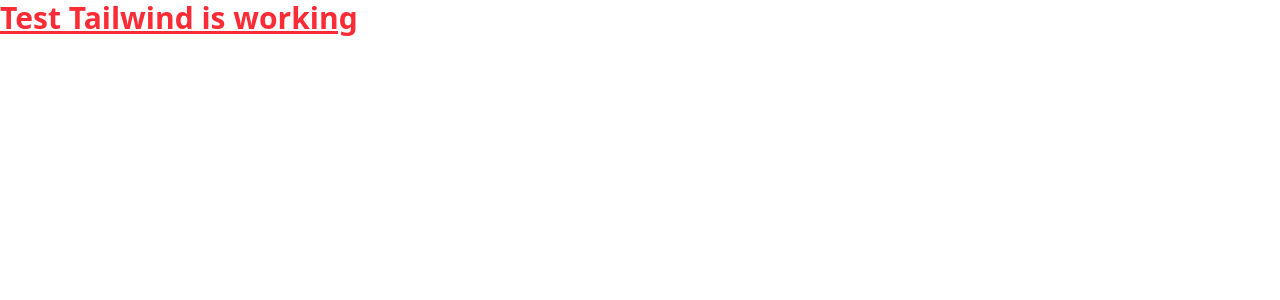
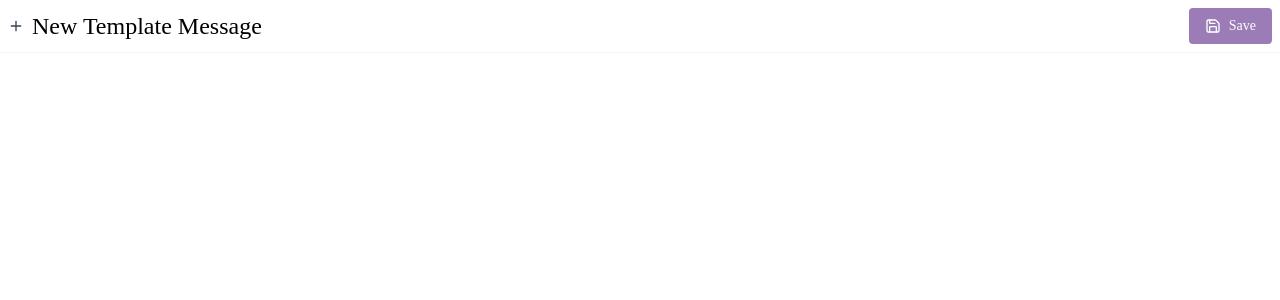
Before and after one commit to sirSayed98/template-message, a React (Vite) app: page / in a window 1280 px wide. Shown: the top 300 px of the page. Built offline with nearby package versions, Linux system fonts and the light colour scheme.

Commit message:
feat: update App component to use Home page

```diff
--- a/src/App.tsx
+++ b/src/App.tsx
@@ -1,12 +1,9 @@
 import './App.css'
-
+import Home from './pages/home'
 function App() {
-
   return (
     <>
-     <h1 className='text-3xl text-red-500 font-bold underline'>
-      Test Tailwind is working
-     </h1>
+     <Home />
     </>
   )
 }
--- a/src/index.css
+++ b/src/index.css
@@ -1 +1,5 @@
 @import "tailwindcss";
+
+body {
+  font-family: "sans-serif";
+}
--- /dev/null
+++ b/src/pages/home.tsx
@@ -0,0 +1,8 @@
+import NewTemplateHeader from "@/components/new-template-header"
+export default function Home() {
+  return (
+    <>
+      <NewTemplateHeader />
+    </>
+  )
+}
```
